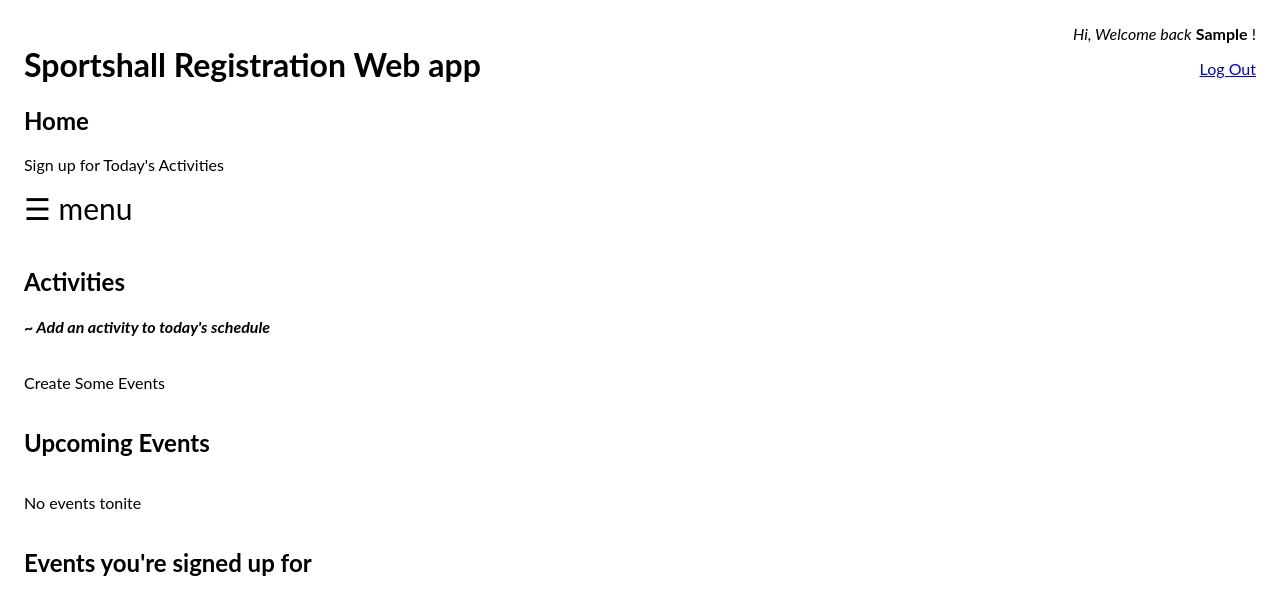
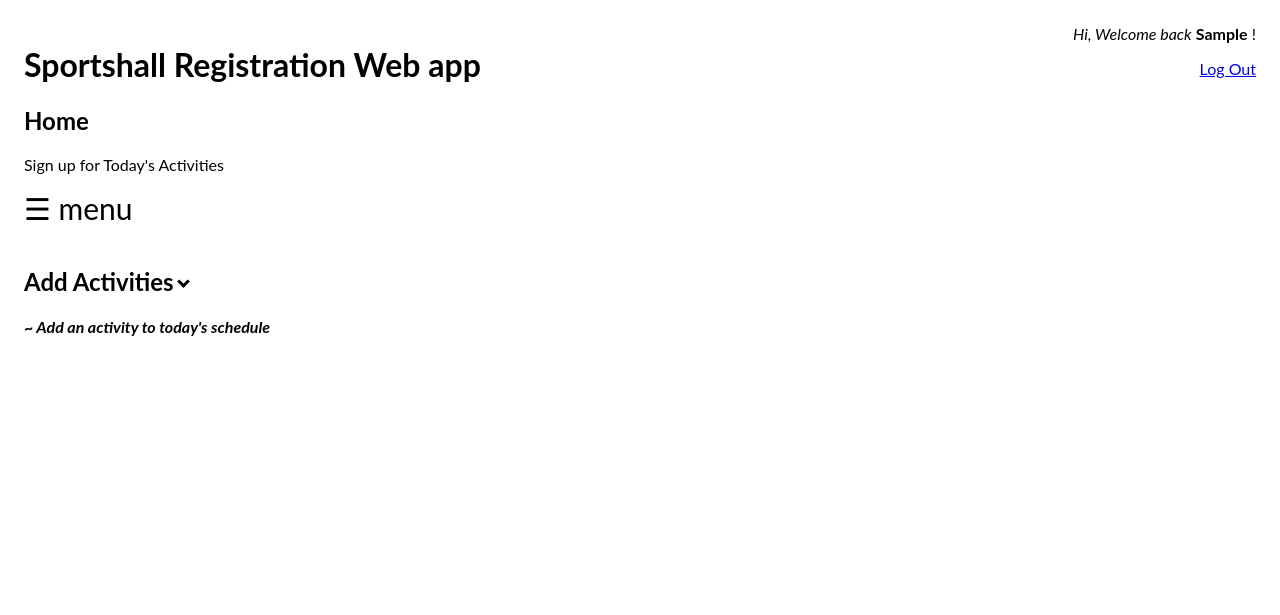
Before and after one commit to Jasiri-w/Sportshall-Registration-Web-App, a Django app: page / in a window 1280 px wide. Shown: the top 615 px of the page. Run offline with Django 3.2, Linux system fonts and the light colour scheme; the visitor is signed in with stand-in values (Sample User, id 1); data comes from the database, SQL or seed files in the repository; data that the repository does not hold is empty.

Commit message:
Changed the design of the home page so that instead of Upcoming events and Your events it shows based on when the are and their session (Morning/Evening) to completely simpligfy and speed up access of info for the user. Also fixed alot of little things including home page error when no user is logged in, why the admin sign ups were not showing up.

```diff
--- /dev/null
+++ b/Sportshall/Sportshall/globalscripts.py
@@ -0,0 +1,6 @@
+import socket
+
+def getIP():
+    print("\n[Server] Server IPv4 : ", socket.gethostbyname(socket.gethostname()))
+    print("[Server] Running externally at http://", socket.gethostbyname(socket.gethostname()),":8000/\n")
+    return socket.gethostbyname(socket.gethostname())
--- a/Sportshall/Sportshall/settings.py
+++ b/Sportshall/Sportshall/settings.py
@@ -11,6 +11,7 @@ https://docs.djangoproject.com/en/3.1/ref/settings/
 """
 
 from pathlib import Path
+from .globalscripts import *
 import os
 
 # Build paths inside the project like this: BASE_DIR / 'subdir'.
@@ -26,7 +27,7 @@ SECRET_KEY = 'eubt9u$&7nm7*ri6!d^rqjwrs&w%zb^o1-ri6ms2dte+&hzs3y'
 # SECURITY WARNING: don't run with debug turned on in production!
 DEBUG = True
 
-ALLOWED_HOSTS = []
+ALLOWED_HOSTS = ["localhost", "127.0.0.1", getIP(), "0.0.0.0"]
 
 ACCOUNT_SIGNUP_REDIRECT_URL = "/student/"
 LOGIN_REDIRECT_URL = "home"
--- a/Sportshall/altFrontend/static/css/main.css
+++ b/Sportshall/altFrontend/static/css/main.css
@@ -25,6 +25,26 @@ html, body{
 	0%{background-position:65% 0%}
 	50%{background-position:36% 100%}
 	100%{background-position:65% 0%}
+}
+
+.arrow {
+	border: solid black;
+	border-width: 0 3px 3px 0;
+	display: inline-block;
+	padding: 3px ;
+	margin: 5px;
+	transform: rotate(45deg);
+	-webkit-transform: rotate(45deg);
+	transition: .5s ease;
+}
+.arrow:hover{
+
+	cursor: pointer;
+}
+
+.rotated-180 {
+	transform: rotate(225deg);
+	-webkit-transform: rotate(225deg);
 }
 
 #main{
@@ -127,3 +147,11 @@ html, body{
 	padding: 8px;
 	margin: 0 10px;
 }
+
+#teacherBlock {
+	transition: height .5 ease;
+	overflow:hidden;
+}
+#teacherBlock:not(.toggled){
+	display:none;
+}
--- a/Sportshall/altFrontend/templates/frontend/home.html
+++ b/Sportshall/altFrontend/templates/frontend/home.html
@@ -15,8 +15,8 @@ Home
 {% load tagextras %}
 {% if user|has_group:"Teacher" or user.is_superuser %}
     <section>
-        <h2>Activities<h4><em> ~ Add an activity to today's schedule</em></h4></h2>
-        <div class="eventBlockContainer">
+        <h2>Add Activities<i class="arrow toggle-arrow"></i><h4><em> ~ Add an activity to today's schedule</em></h4></h2>
+        <div class="eventBlockContainer" id="teacherBlock">
             {%for event in AllEvents%}
                 <div class="eventBlock teacher">
                     <h3>{{event.event_name}}</h3>
@@ -35,7 +35,7 @@ Home
 
 {% if user.is_authenticated %}
 
-    <section class="row" id="row1">
+    <!--<section class="row" id="row1">
         <h2 class="rowTitle">Upcoming Events</h2>
         <div class="eventBlockContainer">
             {% for event in UpcomingEvents %}
@@ -64,7 +64,7 @@ Home
         <div class="eventBlockContainer">
 
         </div>
-    </section>
+    </section>-->
 {% else %}
     <p>Login to see activities for tonite</p>
 {%endif%}
@@ -80,17 +80,33 @@ Home
 var data = JSON.parse("{{JSON|escapejs}}");
 var UserEvents = data["UserEvents"];
 var UpcomingEvents = data["UpcomingEventsDict"];
-
+/**var csrftoken = "{% csrf_token %}";
+console.log("{% csrf_token %}");
+console.log(csrftoken);
+**/
 console.table(data);
 
 for(var ev in UserEvents){
     console.log(ev);
 }
 
+var rows = []
+var count = 0
+for(var ev in UpcomingEvents){
+    var event = UpcomingEvents[ev];
+    var rowname = event.day + " " + event.session
+    if(!rows.includes(rowname)){
+        count++;
+        rows.push(rowname);
+        document.querySelector("#container2").innerHTML += '<section class="row" id="' + event.day + '-' + event.session + '"><h2 class="RowTitle">' + rowname + ' Activities</h2><div class="eventBlockContainer"></div></section>'
+    }
+}
+
 for(var x in UpcomingEvents){
     for(var y in UserEvents){
         if(UserEvents[y].event_id_id == UpcomingEvents[x].event_id){
             var el = document.getElementById(UpcomingEvents[x].event_id);
+            el.style.borderColor = "green";
             for(var i =0; i < el.children[0].children.length;i++){
                 if(el.children[0].children[i].id == "addButton"){
                     el.children[0].children[i].remove();
@@ -100,5 +116,37 @@ for(var x in UpcomingEvents){
     }
 }
 
+for(var x in UpcomingEvents){
+    var event = UpcomingEvents[x];
+    var query = "#" + event.day + "-" + event.session + " .eventBlockContainer";
+    var el = document.querySelector(query);
+    el.innerHTML +='<div class="eventBlock" id="' + event.event_id + '"><form action="" method="post" onsubmit="" id="signUpForm">{% csrf_token %}<h3>' + event.event_name + '</h3><p>Max: ' + event.maximum_capacity + '</p><p>' + event.gender + '</p><p>Year ' + event.year_group + '</p><input type="hidden" id="userID" name="userID" value="'+ {{ user.id }} +'"><input type="hidden" id="templateID" name="templateID" value="' + event.template_id + '"><input type="hidden" id="eventID" name="eventID" value="' + event.event_id + '"><input type="submit" id="addButton" class="addBtn" value="Sign Up"><a href="/sheet/' + event.event_id + '">View List &gt; </a></form></div>'
+}
+
+Array.from(document.getElementsByClassName("toggle-arrow")).forEach(element => element.addEventListener('click', function (event) {
+    event.preventDefault();
+    var content = document.getElementById("teacherBlock");
+
+    if(!content.classList.contains('toggled')){
+        content.classList.add('toggled');
+        content.style.height = 'auto';
+
+        element.classList.add("rotated-180");
+
+        var height = content.clientHeight + "px";
+        content.style.height = '0px';
+
+        setTimeout(function () {
+            content.style.height = height;
+        }, 0);
+    }else{
+        content.style.height = '0px';
+
+        element.classList.remove("rotated-180");
+        content.classList.remove('toggled');
+
+    }
+}));
+
 </script>
 {% endblock %}
--- a/Sportshall/altFrontend/templates/frontend/sheet.html
+++ b/Sportshall/altFrontend/templates/frontend/sheet.html
@@ -16,7 +16,7 @@
 			<form action="/addName/" method="post" onSubmit="return addCycle(event)" id="inputForm">
 				{% csrf_token %}
 				<!--<input type="text" id="newNameInput" value=""></input>-->
-				<input list="names" name="newNameInput" id="newNameInput" value=""/>
+				<input list="names" name="newNameInput" id="newNameInput" value="" autocomplete="off"/>
 				<datalist id="names">
 					{% for Student in Students %}
 						<option value={{ Student.student_first_name }}>
--- a/Sportshall/altFrontend/updates.py
+++ b/Sportshall/altFrontend/updates.py
@@ -29,7 +29,7 @@ def updateInstanceModel():
 
     # Second: Add all Schedule objects to EventInstance
     for event in ScheduleObjects:
-        print("Next " + event.day + " : ", nextDay(datetime.now(),dayMatrix[event.day]))
+        #print("Next " + event.day + " : ", nextDay(datetime.now(),dayMatrix[event.day]))
         if InstanceObjects.filter(schedule_id_id = event.schedule_id).exists() :
             InstanceObjects.filter(schedule_id = event.schedule_id).update(
                 event_date = nextDay(datetime.now(),dayMatrix[event.day]),
--- a/Sportshall/altFrontend/views.py
+++ b/Sportshall/altFrontend/views.py
@@ -46,7 +46,6 @@ def sheetView(request, event_id_id_id, *args, **kwargs):
     RegQuery = f"SELECT registration_id, event_name, event_date, schedule_id, template_id, student_id, first_name, last_name, id, session, day, student_first_name, student_last_name, altFrontend_student.gender AS student_gender, altFrontend_student.year_group AS year_group, boarding_house, altFrontend_student.user_id_id FROM altFrontend_registration JOIN altFrontend_eventinstance ON event_id = event_id_id JOIN altFrontend_schedule ON schedule_id_id = schedule_id JOIN altFrontend_eventtemplate ON template_id = template_id_id JOIN auth_user ON auth_user.id = altFrontend_registration.user_id_id JOIN altFrontend_student ON altFrontend_student.user_id_id = altFrontend_registration.user_id_id WHERE event_id = { event_id_id_id };"
     StudentQuery = f"SELECT * FROM altFrontend_student WHERE gender =  '{EventTemplate.objects.get(template_id = Schedule.objects.get(schedule_id = EventInstance.objects.get(event_id = event_id_id_id).schedule_id_id).template_id_id).gender }' AND year_group =  '{EventTemplate.objects.get(template_id = Schedule.objects.get(schedule_id = EventInstance.objects.get(event_id = event_id_id_id).schedule_id_id).template_id_id).year_group }' "
     EventQuery = f"SELECT event_id, event_date, session, day, event_name, gender, maximum_capacity, year_group  FROM altFrontend_eventinstance JOIN altFrontend_schedule ON schedule_id = schedule_id_id JOIN altFrontend_eventtemplate ON template_id = template_id_id WHERE event_id = { event_id_id_id };"
-
     students = {}
     for el in Student.objects.raw(str(StudentQuery)):
         #print("El: ", el)
@@ -88,13 +87,13 @@ def homeView(request, *args, **kwargs):
 
     # Queries the Registration table for the current users registrations: all the events the user is signed up for
     userEvents = {}
-    userEventsQuery = f"SELECT registration_id, event_id_id, registration_date, student_first_name, student_last_name, boarding_house, year_group, gender, altFrontend_student.user_id_id FROM altFrontend_registration JOIN auth_user ON id = altFrontend_registration.user_id_id JOIN altFrontend_student ON altFrontend_student.user_id_id = id WHERE altFrontend_student.user_id_id = { request.user.id };"
-    userEventsQuerySet = Registration.objects.raw(userEventsQuery)
-    for event in userEventsQuerySet:
-        userEvents[event.registration_id] = event.__dict__
-        userEvents[event.registration_id]["_state"] = None
+    if not request.user.id == None:
+        userEventsQuery = f"SELECT registration_id, event_id_id, registration_date, student_first_name, student_last_name, boarding_house, year_group, gender, altFrontend_student.user_id_id FROM altFrontend_registration JOIN auth_user ON id = altFrontend_registration.user_id_id JOIN altFrontend_student ON altFrontend_student.user_id_id = id WHERE altFrontend_student.user_id_id = { request.user.id };"
+        userEventsQuerySet = Registration.objects.raw(userEventsQuery)
+        for event in userEventsQuerySet:
+            userEvents[event.registration_id] = event.__dict__
+            userEvents[event.registration_id]["_state"] = None
 
-    print("\nUser Events: ", userEvents)
     # When the user clicks sign up or any other request/form submission is sent from "home.html"
     if  request.method == 'POST':
         # Checks to see if a Registration table entry already exists with both the specific event ( which changes every new time the event comes) and linked to the user
@@ -124,11 +123,7 @@ def homeView(request, *args, **kwargs):
         context["UpcomingEventsDict"][event.event_id] = event.__dict__
         context["UpcomingEventsDict"][event.event_id]["_state"] = None
 
-    print("\nContext: ", context)
     context["JSON"] = dumps(context, default=str)
-    print("\nContext: ", context)
-
-
 
     return render(request, 'frontend/home.html', context)
 
```
Also changed, not shown: 1 other file.
